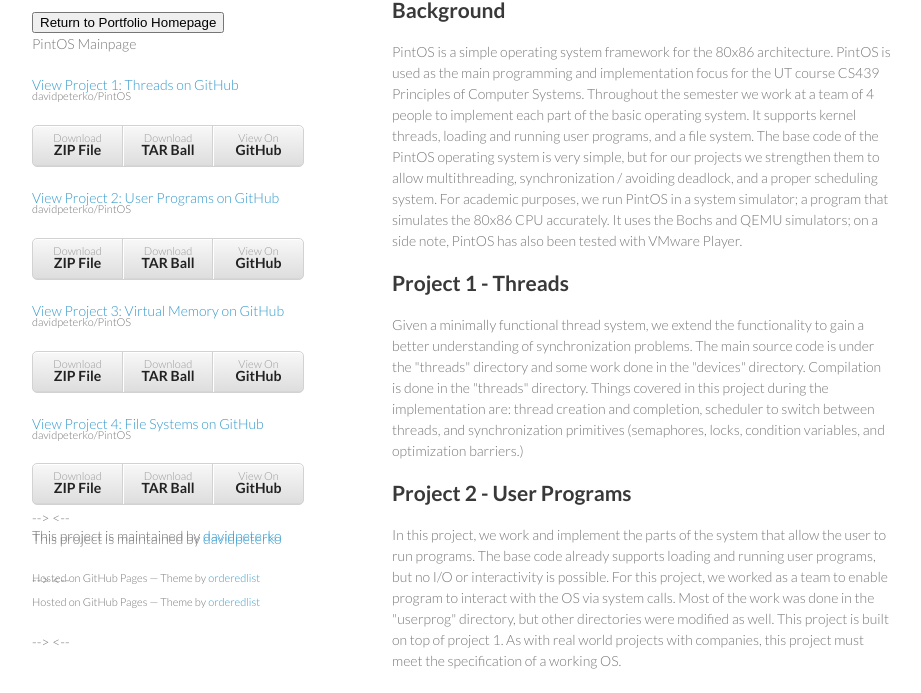
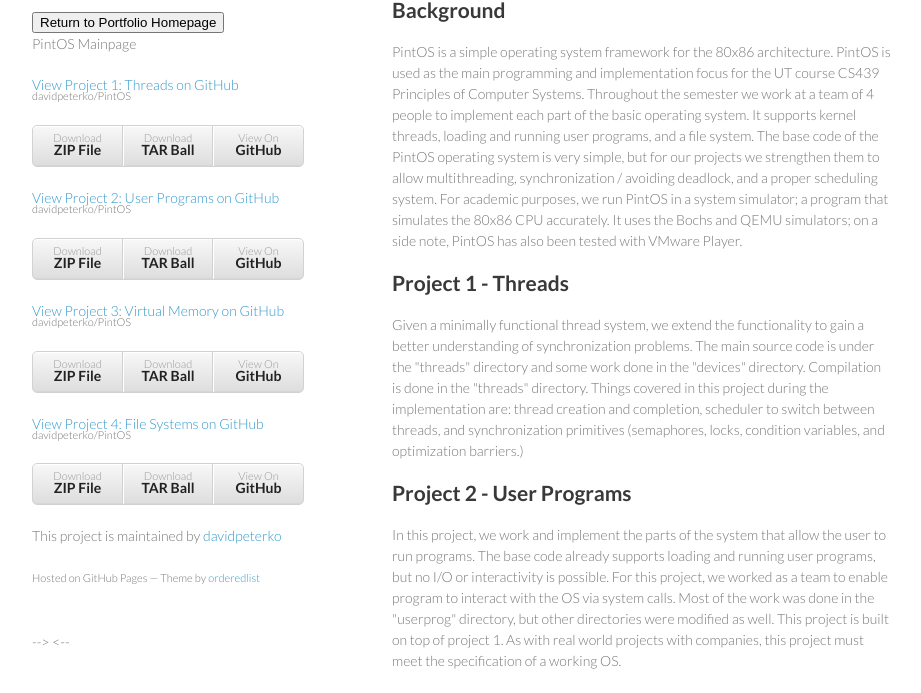
Before and after one commit to davidpeterko/PintOS, a plain HTML site: page index.html in a window 1280 px wide. Shown: the part 98-791 px from the top of the page, without its empty margins (178-1099 px from the left). Drawn offline with Linux system fonts and the light colour scheme.

Commit message:
Update index.html

```diff
--- a/index.html
+++ b/index.html
@@ -88,9 +88,7 @@ For academic purposes, we run PintOS in a system simulator; a program that simul
 <p>Though this class was by the hardest class I've taken at UT, it was well worth it. In fact, I've opted to not sell the textbook because it was such a great reference (Computer Systems: A Programmer's Perspective). After many hours  upon days upon weeks, me and my group managed to finish all projects with an average score of 87% and I scored a total final grade of a B which is well above average for this course at UT. </p>
       </section>
       <-- <footer> -->
-        <-- <p>This project is maintained by <a href="https://github.com/davidpeterko">davidpeterko</a></p> -->
-        <-- <p><small>Hosted on GitHub Pages &mdash; Theme by <a href="https://github.com/orderedlist">orderedlist</a></small></p> -->
-      <-- </footer> ->
+      <-- </footer> -->
     </div>
     <script src="javascripts/scale.fix.js"></script>
 
```
